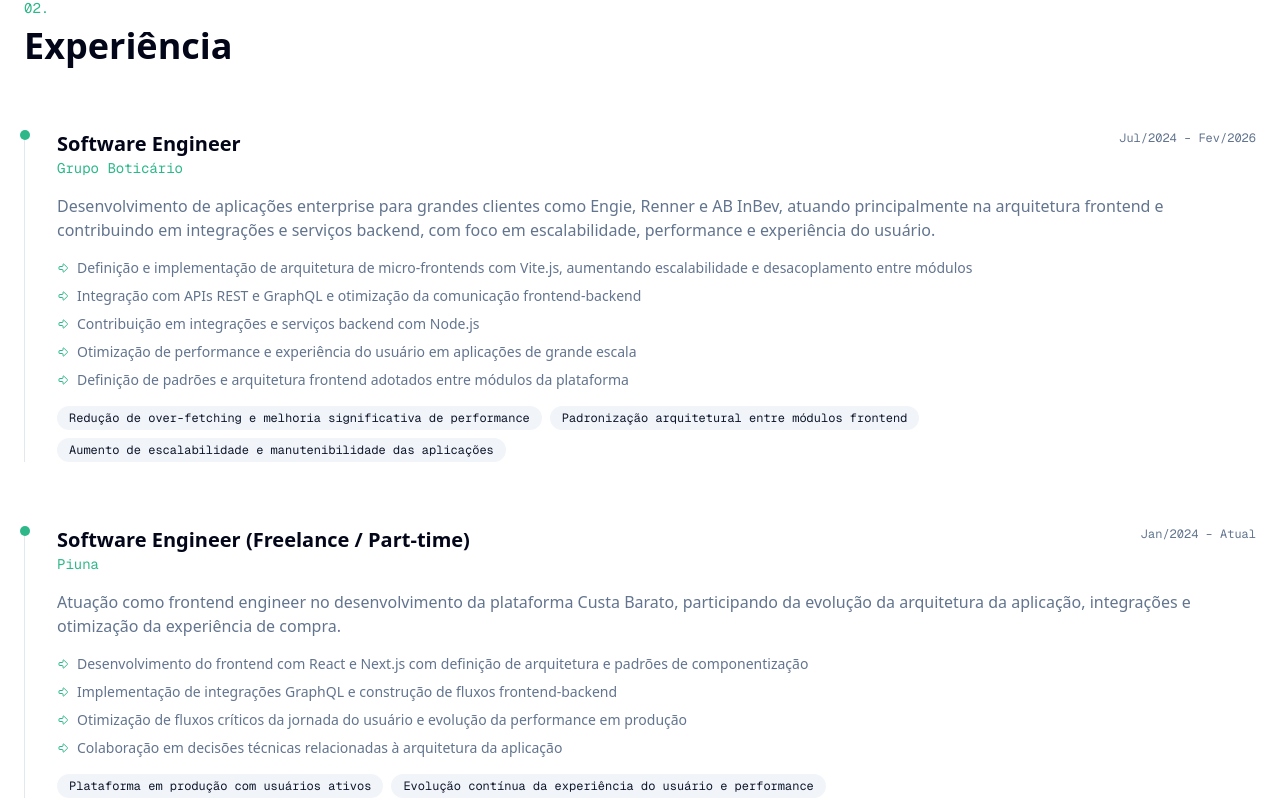
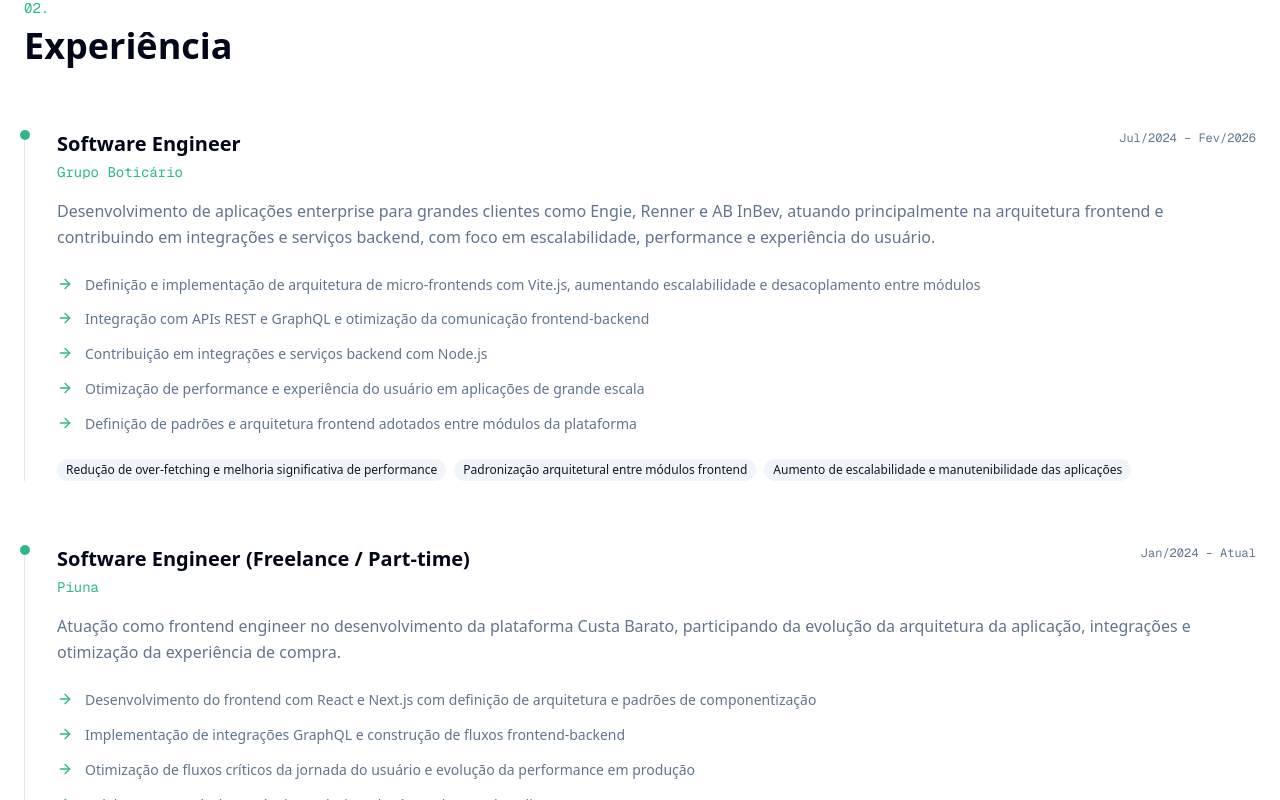
Before and after one commit to Rodrigo-Barrettoo/dev-rbarreto, a Next.js app: page / in a window 1280 px wide. Shown: the part 1760-2560 px from the top of the page. Built offline with nearby package versions, Linux system fonts and the light colour scheme.

Commit message:
feat: add ExperienceItem component and Badge for displaying job experiences

```diff
--- /dev/null
+++ b/src/components/experience/_components/experience-item.tsx
@@ -0,0 +1,75 @@
+"use client";
+
+import { Badge } from "@/components/ui/badge";
+import { motion } from "framer-motion";
+import { ArrowRight } from "lucide-react";
+
+export type ExperienceItemProps = {
+  company: string;
+  role: string;
+  period: string;
+  description: string;
+  highlights: string[];
+  results: string[];
+  index: number;
+};
+
+export function ExperienceItem({
+  company,
+  role,
+  period,
+  description,
+  highlights,
+  results,
+  index,
+}: ExperienceItemProps) {
+  return (
+    <motion.article
+      initial={{ opacity: 0, y: 30 }}
+      whileInView={{ opacity: 1, y: 0 }}
+      viewport={{ once: true, margin: "-80px" }}
+      transition={{ duration: 0.5, delay: index * 0.1 }}
+      className="relative pl-8 border-l hover:border-primary-brand transition-colors duration-500"
+    >
+      <div className="absolute -left-1.25 top-0 w-2.5 h-2.5 rounded-full bg-primary-brand" />
+
+      <div className="flex flex-col md:flex-row md:items-start md:justify-between mb-4 gap-2">
+        <div>
+          <h3 className="text-xl font-semibold text-foreground">{role}</h3>
+          <p className="text-primary-brand font-mono text-sm mt-1">{company}</p>
+        </div>
+        <time className="font-mono text-xs text-muted-foreground md:mt-0 shrink-0">
+          {period}
+        </time>
+      </div>
+
+      <p className="text-muted-foreground leading-relaxed mb-6">
+        {description}
+      </p>
+
+      {highlights.length > 0 && (
+        <ul className="space-y-3 mb-6">
+          {highlights.map((highlight, i) => (
+            <li
+              key={i}
+              className="flex items-start gap-3 text-sm text-muted-foreground group"
+            >
+              <ArrowRight className="w-4 h-4 text-primary-brand shrink-0 mt-0.5 group-hover:translate-x-1 transition-transform" />
+              <span className="leading-relaxed">{highlight}</span>
+            </li>
+          ))}
+        </ul>
+      )}
+
+      {results.length > 0 && (
+        <div className="flex flex-wrap gap-2">
+          {results.map((result, i) => (
+            <Badge key={i} variant="secondary" className="whitespace-normal">
+              {result}
+            </Badge>
+          ))}
+        </div>
+      )}
+    </motion.article>
+  );
+}
--- a/src/components/experience/index.tsx
+++ b/src/components/experience/index.tsx
@@ -1,16 +1,12 @@
 "use client";
 
 import { motion } from "framer-motion";
-import { ArrowBigRight } from "lucide-react";
+import {
+  ExperienceItem,
+  type ExperienceItemProps,
+} from "./_components/experience-item";
 
-type JobProps = {
-  company: string;
-  role: string;
-  period: string;
-  description: string;
-  highlights: string[];
-  results: string[];
-};
+type JobProps = Omit<ExperienceItemProps, "index">;
 const jobs: JobProps[] = [
   {
     company: "Grupo Boticário",
@@ -89,56 +85,7 @@
 
         <div className="space-y-16">
           {jobs.map((job, i) => (
-            <motion.div
-              key={job.company}
-              initial={{ opacity: 0, y: 30 }}
-              whileInView={{ opacity: 1, y: 0 }}
-              viewport={{ once: true, margin: "-80px" }}
-              transition={{ duration: 0.5, delay: i * 0.1 }}
-              className="relative pl-8 border-l hover:border-primary-brand transition-colors duration-500"
-            >
-              <div className="absolute -left-1.25 top-0 w-2.5 h-2.5 rounded-full bg-primary-brand" />
-
-              <div className="flex flex-col md:flex-row md:items-start md:justify-between mb-4">
-                <div>
-                  <h3 className="text-xl font-semibold text-foreground">
-                    {job.role}
-                  </h3>
-                  <p className="text-primary-brand font-mono text-sm">
-                    {job.company}
-                  </p>
-                </div>
-                <span className="font-mono text-xs text-muted-foreground mt-1 md:mt-0 shrink-0">
-                  {job.period}
-                </span>
-              </div>
-
-              <p className="text-muted-foreground mb-4">{job.description}</p>
-
-              <ul className="space-y-2 mb-4">
-                {job.highlights.map((h) => (
-                  <li
-                    key={h}
-                    className="flex items-center gap-2 text-sm text-muted-foreground"
-                  >
-                    <ArrowBigRight className="w-3 h-3 text-primary-brand" />
-
-                    {h}
-                  </li>
-                ))}
-              </ul>
-
-              <div className="flex flex-wrap gap-2">
-                {job.results.map((r) => (
-                  <span
-                    key={r}
-                    className="text-xs font-mono bg-secondary text-secondary-foreground px-3 py-1 rounded-full"
-                  >
-                    {r}
-                  </span>
-                ))}
-              </div>
-            </motion.div>
+            <ExperienceItem key={job.company} {...job} index={i} />
           ))}
         </div>
       </div>
--- /dev/null
+++ b/src/components/ui/badge.tsx
@@ -0,0 +1,48 @@
+import * as React from "react"
+import { cva, type VariantProps } from "class-variance-authority"
+import { Slot } from "radix-ui"
+
+import { cn } from "@/lib/utils"
+
+const badgeVariants = cva(
+  "inline-flex items-center justify-center rounded-full border border-transparent px-2 py-0.5 text-xs font-medium w-fit whitespace-nowrap shrink-0 [&>svg]:size-3 gap-1 [&>svg]:pointer-events-none focus-visible:border-ring focus-visible:ring-ring/50 focus-visible:ring-[3px] aria-invalid:ring-destructive/20 dark:aria-invalid:ring-destructive/40 aria-invalid:border-destructive transition-[color,box-shadow] overflow-hidden",
+  {
+    variants: {
+      variant: {
+        default: "bg-primary text-primary-foreground [a&]:hover:bg-primary/90",
+        secondary:
+          "bg-secondary text-secondary-foreground [a&]:hover:bg-secondary/90",
+        destructive:
+          "bg-destructive text-white [a&]:hover:bg-destructive/90 focus-visible:ring-destructive/20 dark:focus-visible:ring-destructive/40 dark:bg-destructive/60",
+        outline:
+          "border-border text-foreground [a&]:hover:bg-accent [a&]:hover:text-accent-foreground",
+        ghost: "[a&]:hover:bg-accent [a&]:hover:text-accent-foreground",
+        link: "text-primary underline-offset-4 [a&]:hover:underline",
+      },
+    },
+    defaultVariants: {
+      variant: "default",
+    },
+  }
+)
+
+function Badge({
+  className,
+  variant = "default",
+  asChild = false,
+  ...props
+}: React.ComponentProps<"span"> &
+  VariantProps<typeof badgeVariants> & { asChild?: boolean }) {
+  const Comp = asChild ? Slot.Root : "span"
+
+  return (
+    <Comp
+      data-slot="badge"
+      data-variant={variant}
+      className={cn(badgeVariants({ variant }), className)}
+      {...props}
+    />
+  )
+}
+
+export { Badge, badgeVariants }
```
